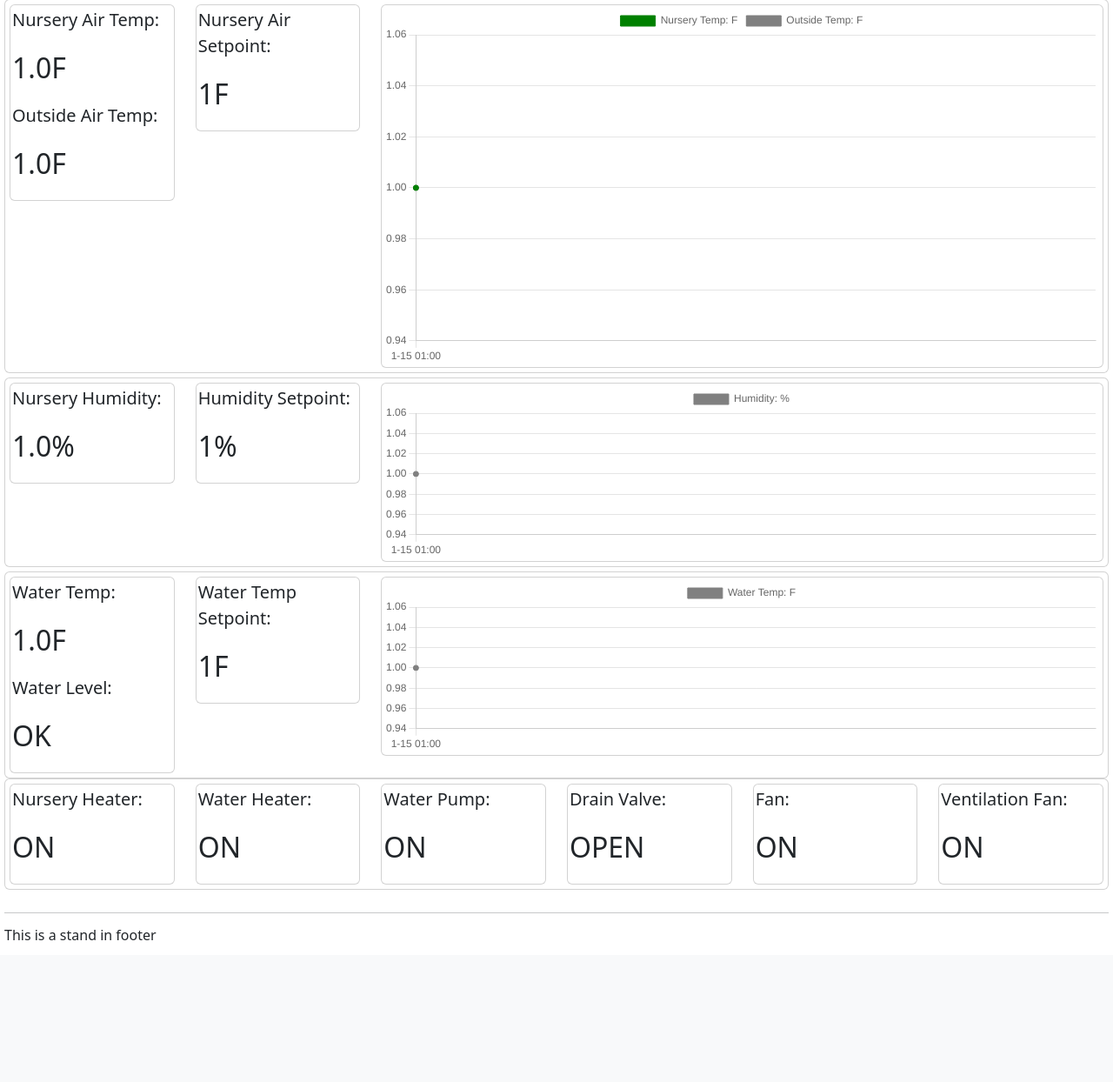
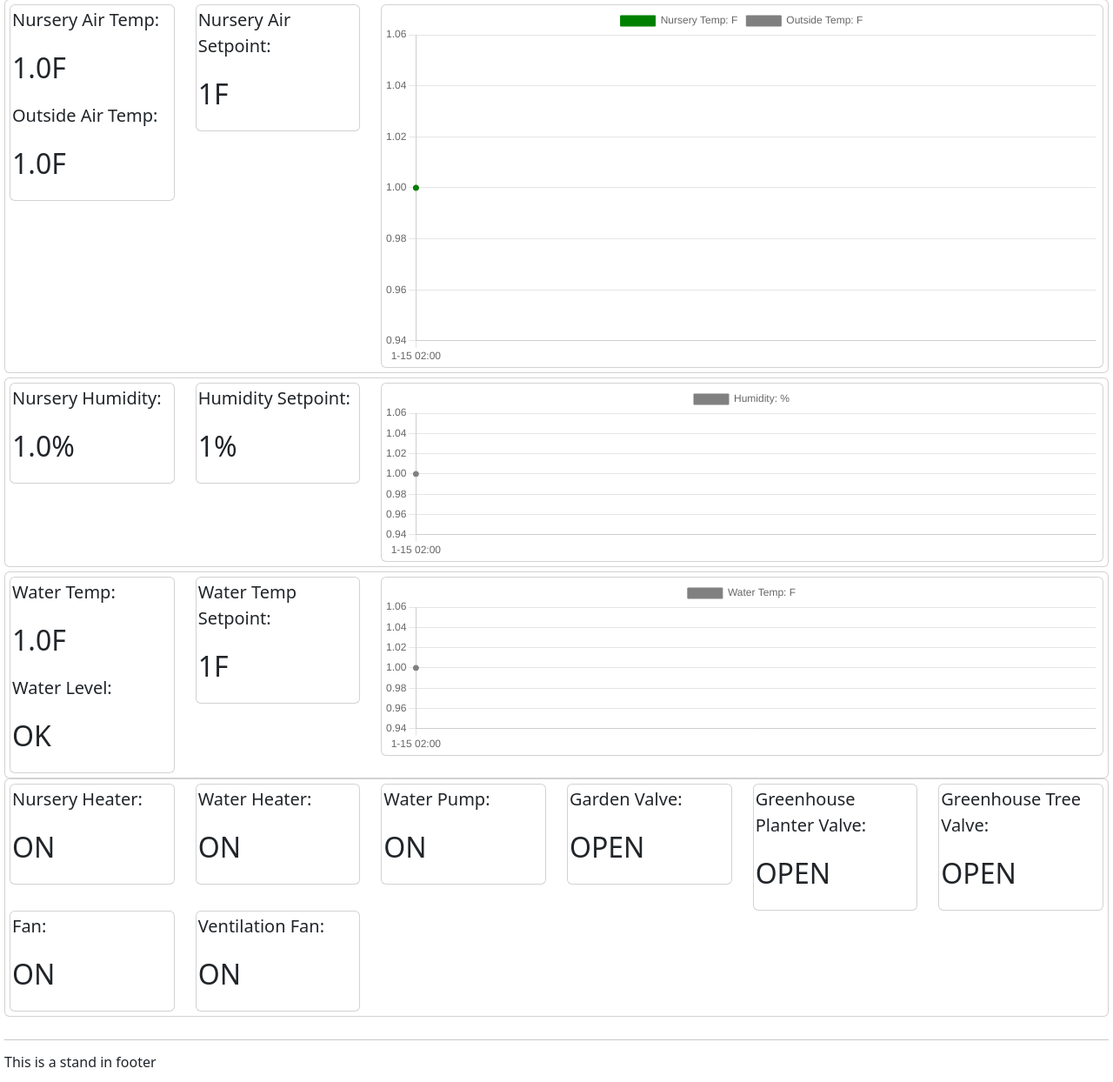
Before and after one commit to marshallpratt1/midnightsprouts, a Django app: page / in a window 1280 px wide. Shown: the part 234-1478 px from the top of the page at 87% size. Before the commit the page ends 1315 px from the top, so only its background shows below. Run offline with Django 4.2, Linux system fonts and the light colour scheme; tables that the repository leaves empty hold one stand-in row (values such as "Sample post").

Commit message:
added new valves and updated migrations

```diff
--- a/automated_greenhouse/forms.py
+++ b/automated_greenhouse/forms.py
@@ -42,8 +42,14 @@ class WaterHeaterForm(forms.Form):
 class PumpForm(forms.Form):
     toggle_pump = forms.BooleanField(label='Toggle Pump:')
 
-class DrainValveForm(forms.Form):
-    toggle_drain_valve = forms.BooleanField(label='Toggle Drain Valve:')
+class GardenValveForm(forms.Form):
+    toggle_garden_valve = forms.BooleanField(label='Toggle Garden Valve:')
+
+class GreenhousePlanterValveForm(forms.Form):
+    toggle_greenhouse_planter_valve = forms.BooleanField(label='Toggle Greenhouse Planter Valve:')
+
+class GreenhouseTreeValveForm(forms.Form):
+    toggle_greenhouse_tree_valve = forms.BooleanField(label='Toggle Greenhouse Tree Valve:')
 
 class FanForm(forms.Form):
     toggle_fan = forms.BooleanField(label='Toggle Fan:')
--- a/automated_greenhouse/templates/automated_greenhouse/index.html
+++ b/automated_greenhouse/templates/automated_greenhouse/index.html
@@ -297,30 +297,30 @@
             </div>
             <!-- End: Water Pump -->
 
-            <!-- Start: Drain Valve -->
             <!-- TODO!! finish forms -->
+            <!-- Start: Garden Valve -->
             <div class="col col-md-2">
                 <div class="card" style="padding: 2px;">
-                    <p class="lead">Drain Valve: </p>
-                    <p class="lead" style="font-size: xx-large;"><strong>{% if valve1_status %} OPEN {% else %} CLOSED {% endif %}</strong></p>
+                    <p class="lead">Garden Valve: </p>
+                    <p class="lead" style="font-size: xx-large;"><strong>{% if garden_valve_status %} OPEN {% else %} CLOSED {% endif %}</strong></p>
                     {% if user.is_superuser %}
                         {% if automatic == False %}
-                            <button type="button" class="btn btn-secondary" data-bs-toggle="modal" data-bs-target="#drainValveModal">
-                                {% if valve1_status %} Close Vavle{% else %} Open Valve {% endif %}
+                            <button type="button" class="btn btn-secondary" data-bs-toggle="modal" data-bs-target="#gardenValveModal">
+                                {% if garden_valve_status %} Close Vavle{% else %} Open Valve {% endif %}
                             </button>
                         {% endif %}
                     {% endif %}
-                    <div class="modal fade" id="drainValveModal" tabindex="-1" aria-labelledby="exampleModalLabel" aria-hidden="true">
+                    <div class="modal fade" id="gardenValveModal" tabindex="-1" aria-labelledby="exampleModalLabel" aria-hidden="true">
                         <div class="modal-dialog">
                         <div class="modal-content">
                             <div class="modal-header">
-                            <h1 class="modal-title fs-5" id="exampleModalLabel">Toggle Drain Valve</h1>
+                            <h1 class="modal-title fs-5" id="exampleModalLabel">Toggle Garden Valve</h1>
                             <button type="button" class="btn-close" data-bs-dismiss="modal" aria-label="Close"></button>
                             </div>
                             <div class="modal-body">
-                                <form action = "{% url 'index' %}" method="post" id = "drain_valve_form", name="drain_valve_form">
+                                <form action = "{% url 'index' %}" method="post" id = "garden_valve_form", name="garden_valve_form">
                                     {% csrf_token %}
-                                    {{ drain_valve_form }}
+                                    {{ garden_valve_form }}
                                     <hr>
                                     <button class="btn btn-primary" type="submit">Submit</button>
                                     <button type="button" class="btn btn-secondary" data-bs-dismiss="modal">Cancel</button>                                    </form>
@@ -331,7 +331,78 @@
                     </div>
                 </div>
             </div>
-            <!-- End: Drain Valve -->
+            <!-- End: Garden Valve -->
+
+            <!-- Start: Greenhouse Planter Valve -->
+            <div class="col col-md-2">
+                <div class="card" style="padding: 2px;">
+                    <p class="lead">Greenhouse Planter Valve: </p>
+                    <p class="lead" style="font-size: xx-large;"><strong>{% if greenhouse_planter_valve_status %} OPEN {% else %} CLOSED {% endif %}</strong></p>
+                    {% if user.is_superuser %}
+                        {% if automatic == False %}
+                            <button type="button" class="btn btn-secondary" data-bs-toggle="modal" data-bs-target="#greenhousePlanterValveModal">
+                                {% if greenhouse_planter_valve_status %} Close Vavle{% else %} Open Valve {% endif %}
+                            </button>
+                        {% endif %}
+                    {% endif %}
+                    <div class="modal fade" id="greenhousePlanterValveModal" tabindex="-1" aria-labelledby="exampleModalLabel" aria-hidden="true">
+                        <div class="modal-dialog">
+                        <div class="modal-content">
+                            <div class="modal-header">
+                            <h1 class="modal-title fs-5" id="exampleModalLabel">Toggle Drain Valve</h1>
+                            <button type="button" class="btn-close" data-bs-dismiss="modal" aria-label="Close"></button>
+                            </div>
+                            <div class="modal-body">
+                                <form action = "{% url 'index' %}" method="post" id = "greenhouse_planter_valve_form", name="greenhouse_planter_valve_form">
+                                    {% csrf_token %}
+                                    {{ greenhouse_planter_valve_form }}
+                                    <hr>
+                                    <button class="btn btn-primary" type="submit">Submit</button>
+                                    <button type="button" class="btn btn-secondary" data-bs-dismiss="modal">Cancel</button>                                    </form>
+                                </form>
+                            </div>
+                        </div>
+                        </div>
+                    </div>
+                </div>
+            </div>
+            <!-- End: Greenhouse Planter Valve -->
+
+            <!-- Start: Greenhouse Tree Valve -->
+            <div class="col col-md-2">
+                <div class="card" style="padding: 2px;">
+                    <p class="lead">Greenhouse Tree Valve: </p>
+                    <p class="lead" style="font-size: xx-large;"><strong>{% if greenhouse_tree_valve_status %} OPEN {% else %} CLOSED {% endif %}</strong></p>
+                    {% if user.is_superuser %}
+                        {% if automatic == False %}
+                            <button type="button" class="btn btn-secondary" data-bs-toggle="modal" data-bs-target="#greenhouseTreeValveModal">
+                                {% if greenhouse_tree_valve_status %} Close Vavle{% else %} Open Valve {% endif %}
+                            </button>
+                        {% endif %}
+                    {% endif %}
+                    <div class="modal fade" id="greenhouseTreeValveModal" tabindex="-1" aria-labelledby="exampleModalLabel" aria-hidden="true">
+                        <div class="modal-dialog">
+                        <div class="modal-content">
+                            <div class="modal-header">
+                            <h1 class="modal-title fs-5" id="exampleModalLabel">Toggle Greenhouse Tree Valve</h1>
+                            <button type="button" class="btn-close" data-bs-dismiss="modal" aria-label="Close"></button>
+                            </div>
+                            <div class="modal-body">
+                                <form action = "{% url 'index' %}" method="post" id = "greenhouse_tree_valve_form", name="greenhouse_tree_valve_form">
+                                    {% csrf_token %}
+                                    {{ greenhouse_tree_valve_form }}
+                                    <hr>
+                                    <button class="btn btn-primary" type="submit">Submit</button>
+                                    <button type="button" class="btn btn-secondary" data-bs-dismiss="modal">Cancel</button>                                    </form>
+                                </form>
+                            </div>
+                        </div>
+                        </div>
+                    </div>
+                </div>
+            </div>
+            <!-- End: Greenhouse Tree Valve -->
+
 
             <!-- Start: Fan -->
             <div class="col col-md-2">
@@ -418,6 +489,7 @@
         console.log(typeof('{{temps_labels}}'))
         label = JSON.parse("{{temps_labels}}".replace(/(&quot\;)/g,"\"")),
         console.log(label)
+        console.log('{{historical_nursery_temps}}')
 
         new Chart(temp, {
           backgroundColor: 'green',
--- a/automated_greenhouse/templates/automated_greenhouse/layout.html
+++ b/automated_greenhouse/templates/automated_greenhouse/layout.html
@@ -7,7 +7,7 @@
     <meta name="viewport" content="width=device-width, initial-scale=1.0, shrink-to-fit=no">
     <link href="https://cdn.jsdelivr.net/npm/bootstrap@5.3.0-alpha1/dist/css/bootstrap.min.css" rel="stylesheet" integrity="sha384-GLhlTQ8iRABdZLl6O3oVMWSktQOp6b7In1Zl3/Jr59b6EGGoI1aFkw7cmDA6j6gD" crossorigin="anonymous">
     <link rel="stylesheet" type="text/css" href="{% static 'automated_greenhouse/automated_greenhouse.css' %}" >
-    <title>Layout</title>
+    <title>Midnight Sprouts</title>
 </head>
 
 <header>
--- a/automated_greenhouse/views.py
+++ b/automated_greenhouse/views.py
@@ -1,13 +1,13 @@
 from django.shortcuts import render
 from .models import User, SystemStatus, OutsideAirTemp, WaterTemp, NurseryAirTemp, Humidity, WaterLevel
-from .models import PumpStatus, FanStatus, VentStatus, AirHeaterStatus, WaterHeaterStatus, Valve1Status
-from .models import AirTempSetpoint, WaterTempSetpoint, HumiditySetpoint
+from .models import PumpStatus, FanStatus, VentStatus, AirHeaterStatus, WaterHeaterStatus, GardenValveStatus
+from .models import AirTempSetpoint, WaterTempSetpoint, HumiditySetpoint, GreenhousePlanterValveStatus, GreenhouseTreeValveStatus
 from django.db import IntegrityError
 from django.urls import reverse_lazy, reverse
 from django.contrib.auth import authenticate, login, logout
 from django.http import HttpResponse, HttpResponseRedirect
 from .forms import RegisterForm, AirTempForm, HumidityForm, WaterForm, SystemStatusForm
-from .forms import NurseryHeaterForm, WaterHeaterForm, DrainValveForm, FanForm, VentForm, PumpForm
+from .forms import NurseryHeaterForm, WaterHeaterForm, GardenValveForm, GreenhousePlanterValveForm, GreenhouseTreeValveForm, FanForm, VentForm, PumpForm
 from . import util
 import json
 
@@ -32,8 +32,12 @@ def index(request):
             util.toggle_water_heater()
         if 'toggle_pump' in request.POST:
             util.toggle_pump()
-        if 'toggle_drain_valve' in request.POST:
-            util.toggle_drain_valve()
+        if 'toggle_garden_valve' in request.POST:
+            util.toggle_garden_valve()
+        if 'toggle_greenhouse_planter_valve' in request.POST:
+            util.toggle_greenhouse_planter_valve()
+        if 'toggle_greenhouse_tree_valve' in request.POST:
+            util.toggle_greenhouse_tree_valve()
         if 'toggle_fan' in request.POST:
             util.toggle_fan()
         if 'toggle_vent' in request.POST:
@@ -44,6 +48,7 @@ def index(request):
     system_message = 'Are you sure you want to switch the sytem to Manual?' if automatic else 'Are you sure you want to switch the sytem to Automatic?'
 
     # the context fetches all of the most recent database entries for website render
+    number_of_datapoints = 20
     return render(request, 'automated_greenhouse/index.html', {
         'air_form': AirTempForm,
         'humidity_form': HumidityForm,
@@ -52,7 +57,9 @@ def index(request):
         'nursery_heater_form': NurseryHeaterForm,
         'water_heater_form': WaterHeaterForm,
         'water_pump_form': PumpForm,
-        'drain_valve_form': DrainValveForm,
+        'garden_valve_form': GardenValveForm,
+        'greenhouse_planter_valve_form': GreenhousePlanterValveForm,
+        'greenhouse_tree_valve_form': GreenhouseTreeValveForm,
         'fan_form': FanForm,
         'vent_form': VentForm,
         'automatic': automatic,
@@ -67,15 +74,17 @@ def index(request):
         'vent_status': VentStatus.objects.order_by('-id').first().vent_on,
         'air_heater_status': AirHeaterStatus.objects.order_by('-id').first().air_heater_on,
         'water_heater_status': WaterHeaterStatus.objects.order_by('-id').first().water_heater_on,
-        'valve1_status': Valve1Status.objects.order_by('-id').first().valve1_open,
+        'garden_valve_status': GardenValveStatus.objects.order_by('-id').first().garden_valve_open,
+        'greenhouse_planter_valve_status': GreenhousePlanterValveStatus.objects.order_by('-id').first().greenhouse_planter_valve_open,
+        'greenhouse_tree_valve_status': GreenhouseTreeValveStatus.objects.order_by('-id').first().greenhouse_tree_valve_open,
         'air_temp_setpoint': AirTempSetpoint.objects.order_by('-id').first().air_temp_setpoint,
         'water_temp_setpoint': WaterTempSetpoint.objects.order_by('-id').first().water_temp_setpoint,
         'humidity_setpoint': HumiditySetpoint.objects.order_by('-id').first().humidity_setpoint,
-        'historical_nursery_temps': json.dumps([x.nursery_air_temp for x in NurseryAirTemp.objects.order_by('-id')[:20]]),
-        'historical_outside_temps': json.dumps([x.outside_air_temp for x in OutsideAirTemp.objects.order_by('-id')[:20]]),
-        'temps_labels': json.dumps(util.get_date_time_labels([x.created_at for x in OutsideAirTemp.objects.order_by('-id')[:20]])),
-        'historical_humidity': json.dumps([x.humidity for x in Humidity.objects.order_by('-id')[:20]]),
-        'historical_water_temps': json.dumps([x.water_temp for x in WaterTemp.objects.order_by('-id')[:20]]),
+        'historical_nursery_temps': util.get_historical_nursery_temps(),
+        'historical_outside_temps': util.get_historical_greenhouse_temps(),
+        'temps_labels': util.get_date_time_labels(),
+        'historical_humidity': util.get_historical_humidity(),
+        'historical_water_temps': util.get_historical_water_temps(),
     })
 
 # register new user
--- a/greenhouse/settings.py
+++ b/greenhouse/settings.py
@@ -11,6 +11,7 @@ https://docs.djangoproject.com/en/4.1/ref/settings/
 """
 
 from pathlib import Path
+from django.utils import timezone
 import environ
 import os
 
@@ -117,7 +118,7 @@ AUTH_PASSWORD_VALIDATORS = [
 
 LANGUAGE_CODE = 'en-us'
 
-TIME_ZONE = 'UTC'
+TIME_ZONE = 'America/Anchorage'
 
 USE_I18N = True
 
```
Also changed, not shown: automated_greenhouse/admin.py (+5 -3 lines), automated_greenhouse/models.py (+11 -3 lines), automated_greenhouse/util.py (+53 -9 lines), scripts/seeddata.py (+11 -7 lines), automated_greenhouse/migrations/0005_gardenvalvestatus_greenhouseplantervalvestatus_and_more.py (added).
